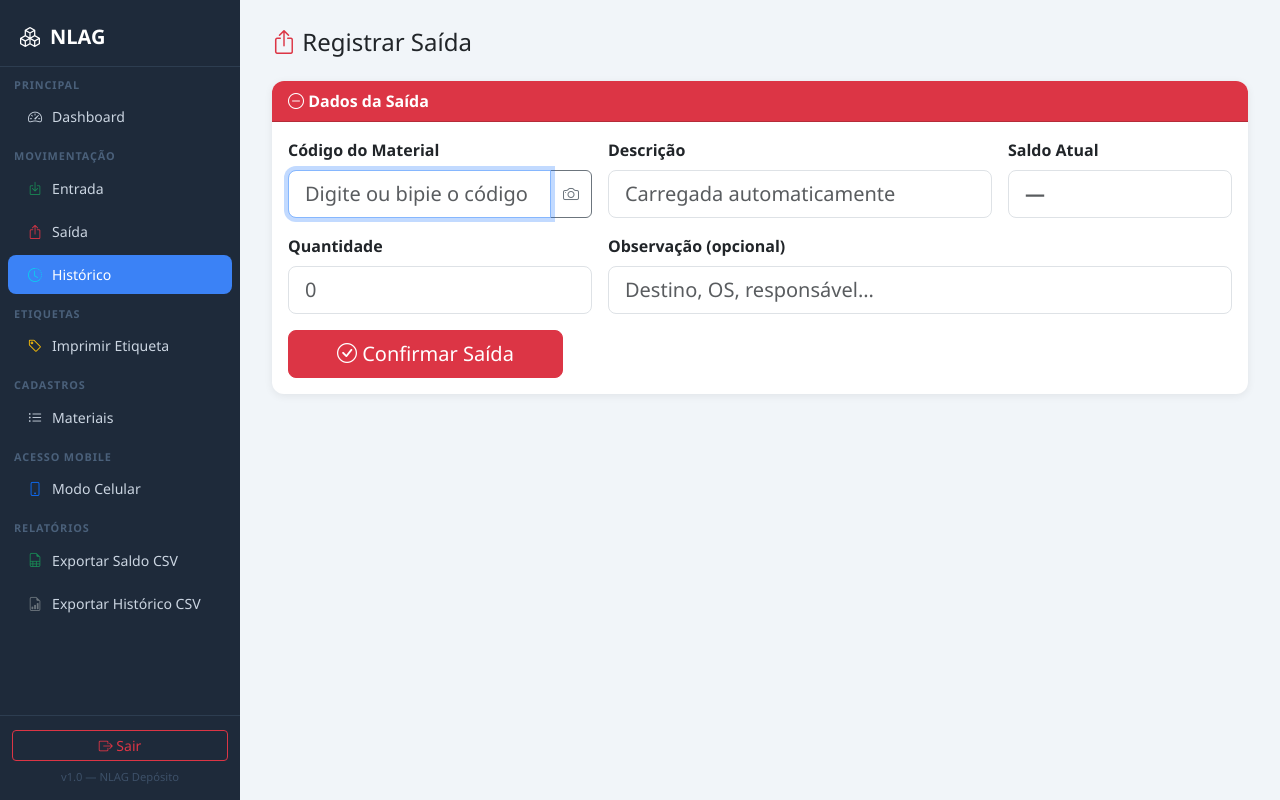
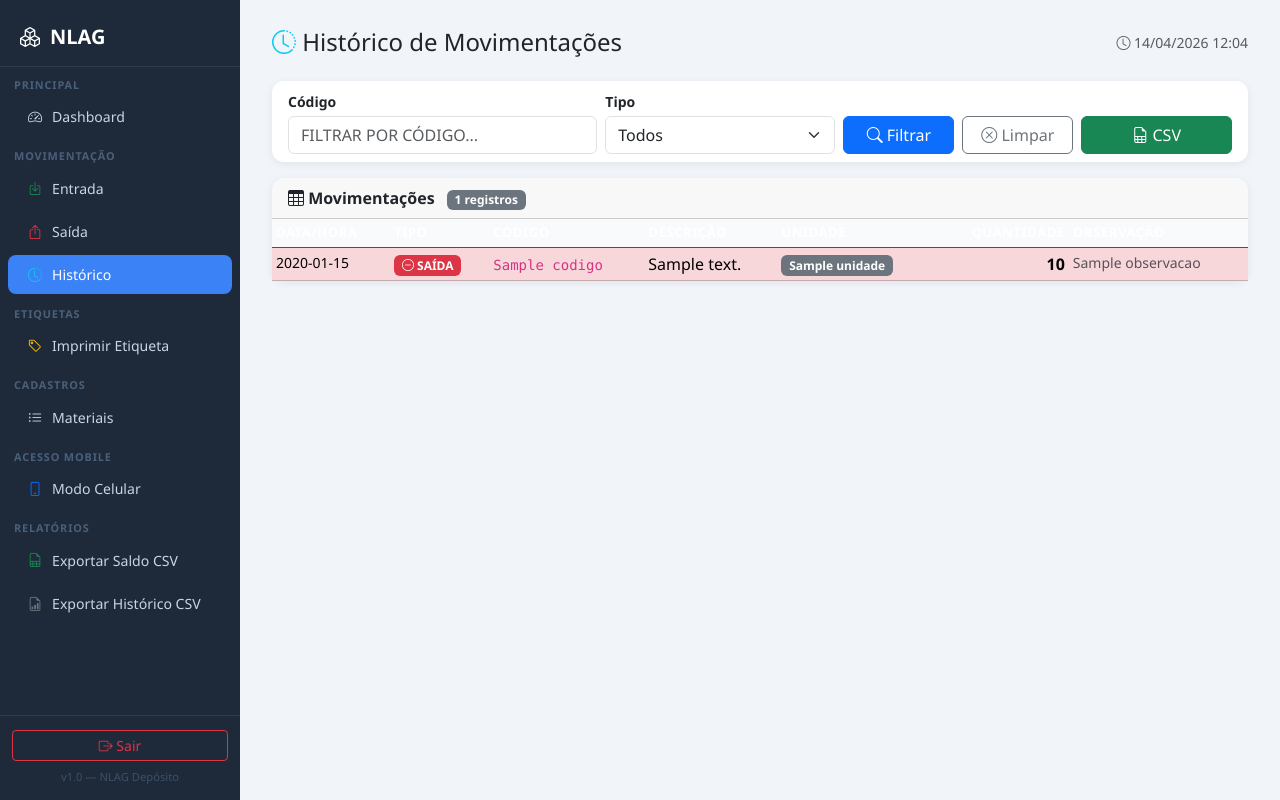
Before and after one commit to gu1001216-arch/NLAG, a Flask app: page /historico in a window 1280 px wide. Run offline with Flask 3, Linux system fonts and the light colour scheme; the visitor is signed in with stand-in values (Sample User, id 1); a database or web service that is not in the repository returns one stand-in record (values such as "Sample title"); some libraries are stand-ins or nearby versions.

Commit message:
historico.html

```diff
--- a/templates/historico.html
+++ b/templates/historico.html
@@ -1,130 +1,99 @@
 {% extends 'base.html' %}
 {% block content %}
 <div class="d-flex justify-content-between align-items-center mb-4">
-  <h4 class="mb-0"><i class="bi bi-box-arrow-up text-danger"></i> Registrar Saída</h4>
+  <h4 class="mb-0"><i class="bi bi-clock-history text-info"></i> Histórico de Movimentações</h4>
+  <span class="text-muted small"><i class="bi bi-clock"></i> {{ agora }}</span>
 </div>
-<div class="card">
-  <div class="card-header bg-danger text-white">
-    <i class="bi bi-dash-circle"></i> Dados da Saída
-  </div>
-  <div class="card-body">
-    <form method="POST" id="form-saida">
-      <div class="row g-3">
-        <div class="col-md-4">
-          <label class="form-label fw-bold">Código do Material</label>
-          <div class="input-group">
-            <input type="text" name="codigo" id="campo-codigo"
-                   class="form-control form-control-lg"
-                   placeholder="Digite ou bipie o código"
-                   value="{{ request.args.get('codigo', '') }}"
-                   autocomplete="off" autofocus required>
-            <button type="button" class="btn btn-outline-secondary"
-                    onclick="abrirCamera()" title="Usar câmera">
-              <i class="bi bi-camera"></i>
-            </button>
-          </div>
-          <div id="camera-container" class="d-none mt-2">
-            <div id="leitor-saida" style="width:100%;"></div>
-            <button type="button" class="btn btn-sm btn-secondary mt-1"
-                    onclick="fecharCamera()">
-              <i class="bi bi-x-circle"></i> Fechar câmera
-            </button>
-          </div>
-        </div>
-        <div class="col-md-5">
-          <label class="form-label fw-bold">Descrição</label>
-          <input type="text" id="info-descricao" class="form-control form-control-lg"
-                 placeholder="Carregada automaticamente" readonly>
-        </div>
-        <div class="col-md-3">
-          <label class="form-label fw-bold">Saldo Atual</label>
-          <input type="text" id="info-saldo" class="form-control form-control-lg fw-bold"
-                 placeholder="—" readonly>
-        </div>
-        <div class="col-md-4">
-          <label class="form-label fw-bold">Quantidade</label>
-          <input type="number" name="quantidade" id="campo-quantidade"
-                 class="form-control form-control-lg"
-                 min="0.001" step="any" placeholder="0" required>
-        </div>
-        <div class="col-md-8">
-          <label class="form-label fw-bold">Observação (opcional)</label>
-          <input type="text" name="observacao" class="form-control form-control-lg"
-                 placeholder="Destino, OS, responsável...">
-        </div>
-        <div class="col-12">
-          <button type="submit" class="btn btn-danger btn-lg px-5"
-                  onclick="return validarSaida()">
-            <i class="bi bi-check-circle"></i> Confirmar Saída
-          </button>
-        </div>
+
+<!-- Filtros -->
+<div class="card mb-3">
+  <div class="card-body py-2">
+    <form method="GET" class="row g-2 align-items-end">
+      <div class="col-md-4">
+        <label class="form-label small fw-bold mb-1">Código</label>
+        <input type="text" name="codigo" class="form-control"
+               value="{{ filtro_codigo }}" placeholder="Filtrar por código..."
+               style="text-transform:uppercase;">
+      </div>
+      <div class="col-md-3">
+        <label class="form-label small fw-bold mb-1">Tipo</label>
+        <select name="tipo" class="form-select">
+          <option value="">Todos</option>
+          <option value="ENTRADA" {{ 'selected' if filtro_tipo == 'ENTRADA' }}>Entrada</option>
+          <option value="SAIDA"   {{ 'selected' if filtro_tipo == 'SAIDA' }}>Saída</option>
+        </select>
+      </div>
+      <div class="col-md-3 d-flex gap-2">
+        <button type="submit" class="btn btn-primary w-100">
+          <i class="bi bi-search"></i> Filtrar
+        </button>
+        <a href="/historico" class="btn btn-outline-secondary w-100">
+          <i class="bi bi-x-circle"></i> Limpar
+        </a>
+      </div>
+      <div class="col-md-2">
+        <a href="/exportar_historico" class="btn btn-success w-100">
+          <i class="bi bi-file-earmark-spreadsheet"></i> CSV
+        </a>
       </div>
     </form>
   </div>
 </div>
 
-<script src="https://unpkg.com/html5-qrcode@2.3.8/html5-qrcode.min.js"></script>
-<script>
-let leitorAtivo = null;
-let saldoAtual  = 0;
-
-function buscarMaterial(codigo) {
-  if (!codigo) return;
-  fetch('/api/material/' + encodeURIComponent(codigo.trim().toUpperCase()))
-    .then(r => r.json())
-    .then(d => {
-      if (!d.erro) {
-        document.getElementById('info-descricao').value = d.descricao;
-        saldoAtual = parseFloat(d.saldo);
-        const sf = Number.isInteger(saldoAtual) ? saldoAtual : saldoAtual.toFixed(2);
-        document.getElementById('info-saldo').value = sf + ' ' + d.unidade;
-        document.getElementById('info-saldo').className =
-          'form-control form-control-lg fw-bold ' + (saldoAtual <= 0 ? 'text-danger' : 'text-success');
-        document.getElementById('campo-quantidade').focus();
-      } else {
-        document.getElementById('info-descricao').value = '⚠️ Código não encontrado';
-        document.getElementById('info-saldo').value     = '—';
-        saldoAtual = 0;
-      }
-    }).catch(() => {});
-}
-
-document.getElementById('campo-codigo').addEventListener('change', function() {
-  buscarMaterial(this.value);
-});
-
-window.addEventListener('load', function() {
-  const c = document.getElementById('campo-codigo').value;
-  if (c) buscarMaterial(c);
-});
-
-function abrirCamera() {
-  document.getElementById('camera-container').classList.remove('d-none');
-  leitorAtivo = new Html5Qrcode('leitor-saida');
-  leitorAtivo.start(
-    { facingMode: 'environment' },
-    { fps: 10, qrbox: { width: 280, height: 120 } },
-    (codigo) => {
-      document.getElementById('campo-codigo').value = codigo.toUpperCase();
-      fecharCamera();
-      buscarMaterial(codigo);
-    }, () => {}
-  ).catch(e => alert('Erro câmera: ' + e));
-}
-
-function fecharCamera() {
-  if (leitorAtivo) { leitorAtivo.stop().catch(() => {}); leitorAtivo = null; }
-  document.getElementById('camera-container').classList.add('d-none');
-}
-
-function validarSaida() {
-  const qtd = parseFloat(document.getElementById('campo-quantidade').value);
-  if (qtd <= 0 || isNaN(qtd)) { alert('Quantidade inválida!'); return false; }
-  if (qtd > saldoAtual) {
-    alert(`Saldo insuficiente!\nSaldo atual: ${saldoAtual}\nQuantidade solicitada: ${qtd}`);
-    return false;
-  }
-  return true;
-}
-</script>
+<!-- Tabela -->
+<div class="card">
+  <div class="card-header">
+    <i class="bi bi-table"></i> Movimentações
+    <span class="badge bg-secondary ms-2">{{ movs | length }} registros</span>
+  </div>
+  <div class="card-body p-0">
+    <div class="table-responsive">
+      <table class="table table-hover table-sm mb-0">
+        <thead class="table-dark">
+          <tr>
+            <th>Data/Hora</th>
+            <th>Tipo</th>
+            <th>Código</th>
+            <th>Descrição</th>
+            <th>Unidade</th>
+            <th class="text-end">Quantidade</th>
+            <th>Observação</th>
+          </tr>
+        </thead>
+        <tbody>
+          {% for mv in movs %}
+          <tr class="{{ 'table-success' if mv.tipo == 'ENTRADA' else 'table-danger' }}">
+            <td class="small">
+              {% if mv.data_hora %}
+                {{ mv.data_hora.strftime('%d/%m/%Y %H:%M') if mv.data_hora is not string else mv.data_hora[:16] }}
+              {% endif %}
+            </td>
+            <td>
+              {% if mv.tipo == 'ENTRADA' %}
+                <span class="badge bg-success"><i class="bi bi-plus-circle"></i> ENTRADA</span>
+              {% else %}
+                <span class="badge bg-danger"><i class="bi bi-dash-circle"></i> SAÍDA</span>
+              {% endif %}
+            </td>
+            <td><code>{{ mv.codigo }}</code></td>
+            <td>{{ mv.descricao or '—' }}</td>
+            <td><span class="badge bg-secondary">{{ mv.unidade or '—' }}</span></td>
+            <td class="text-end fw-bold">
+              {% set q = mv.quantidade | float %}
+              {% if q == q | int %}{{ q | int }}{% else %}{{ "%.2f" | format(q) }}{% endif %}
+            </td>
+            <td class="small text-muted">{{ mv.observacao or '' }}</td>
+          </tr>
+          {% else %}
+          <tr>
+            <td colspan="7" class="text-center text-muted py-4">
+              <i class="bi bi-inbox"></i> Nenhuma movimentação encontrada.
+            </td>
+          </tr>
+          {% endfor %}
+        </tbody>
+      </table>
+    </div>
+  </div>
+</div>
 {% endblock %}
```
